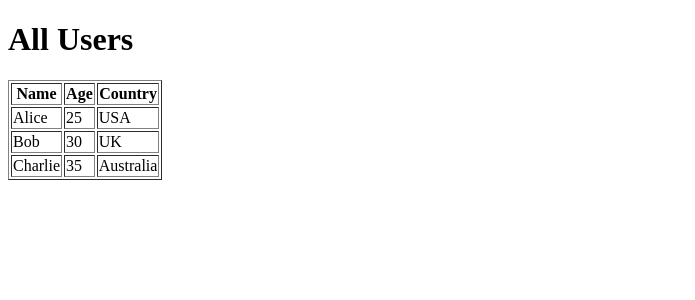
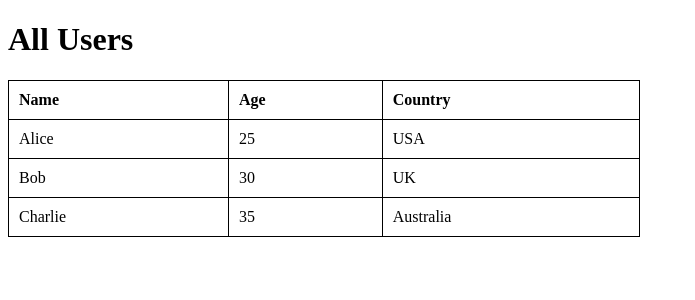
Before and after one commit to Smisul4e/Flask-Project-App, a Flask app: page /all-users in a window 1280 px wide. Shown: the top 300 px of the page, without its empty margins (0-695 px from the left). Run offline with Flask 3, Linux system fonts and the light colour scheme.

Commit message:
add css file and static folder

```diff
--- a/main.py
+++ b/main.py
@@ -3,23 +3,27 @@ from datetime import datetime
 
 app = Flask(__name__)
 
+# Примерен речник с потребители
 users = {
     'Alice': {'age': 25, 'country': 'USA'},
     'Bob': {'age': 30, 'country': 'UK'},
     'Charlie': {'age': 35, 'country': 'Australia'}
 }
 
+# Конфигуриране на Flask да зарежда статичните файлове от директорията "static"
+app.static_folder = 'static'
+
 
 @app.route('/')
-def home():
-    name = request.args.get('name', 'Alice')
+def index():
     current_time = datetime.now().strftime("%Y-%m-%d %H:%M:%S")
+    name = request.args.get('name', 'Plamena')
     return render_template('index.html', title='Home Page', name=name, current_time=current_time, users=users)
 
 
 @app.route('/form')
 def form():
-    return render_template('form.html')
+    return render_template('form.html', title='Form Page')
 
 
 @app.route('/all-users')
--- /dev/null
+++ b/static/styles.css
@@ -0,0 +1,11 @@
+table {
+    width: 50%;
+    border-collapse: collapse;
+}
+table, th, td {
+    border: 1px solid black;
+}
+th, td {
+    padding: 10px;
+    text-align: left;
+}
--- a/templates/all_users.html
+++ b/templates/all_users.html
@@ -1,11 +1,12 @@
 <!DOCTYPE html>
 <html>
 <head>
-    <title>{{ title }}</title>
+    <title>All Users</title>
+    <link rel="stylesheet" type="text/css" href="{{ url_for('static', filename='styles.css') }}">
 </head>
 <body>
     <h1>All Users</h1>
-    <table border="1">
+    <table>
         <thead>
             <tr>
                 <th>Name</th>
```
Also changed, not shown: templates/form.html (+7 -4 lines), templates/index.html (+2 -5 lines).
